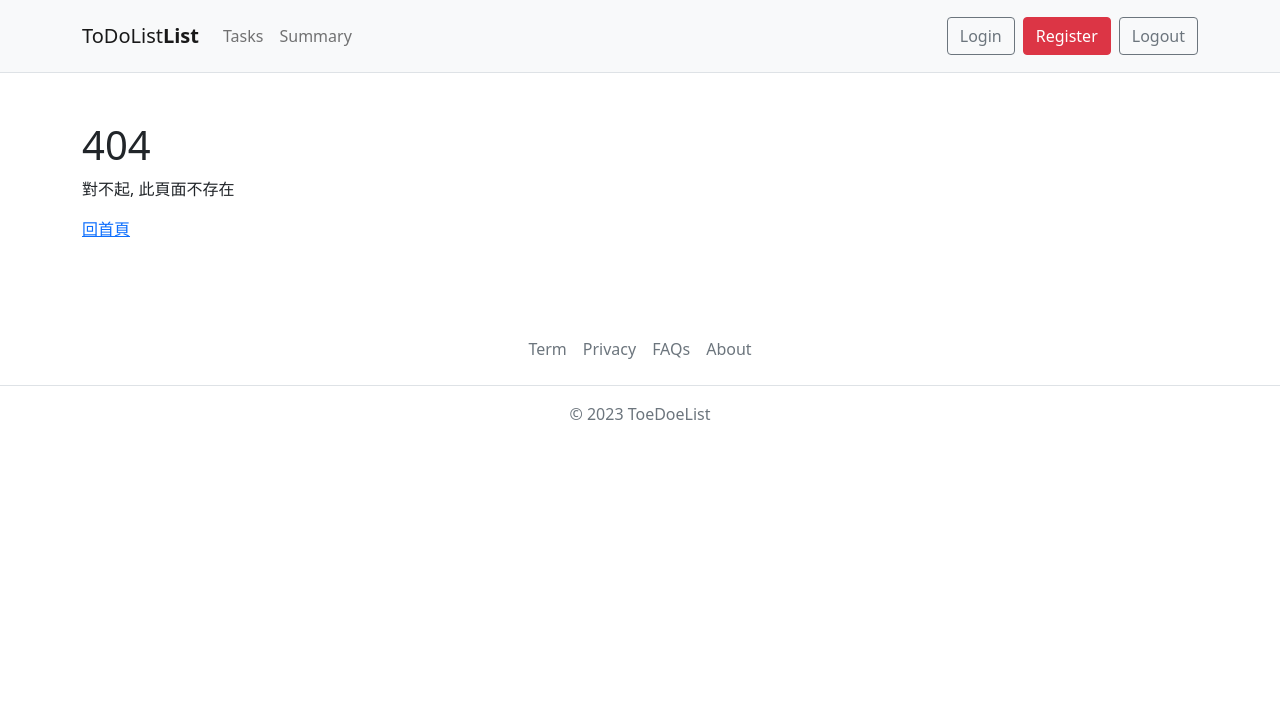
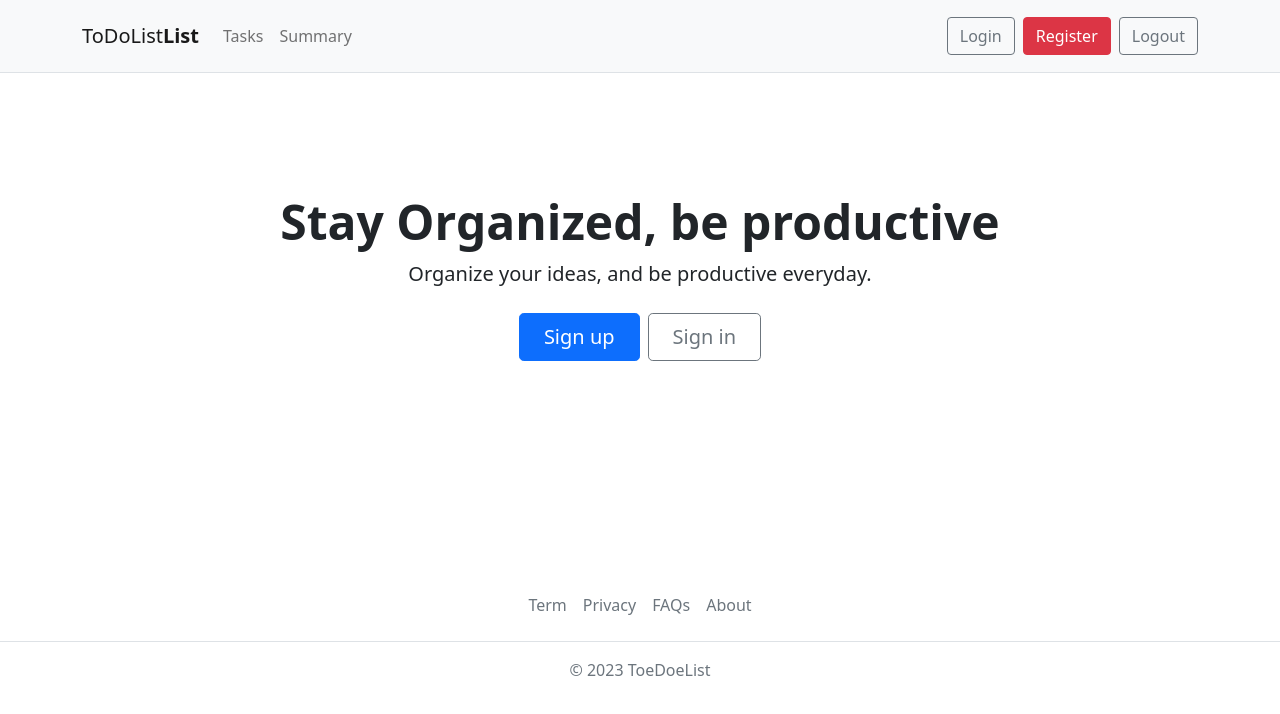
Before and after one commit to Wangtim4/task-vue, a Vue app: page / in a window 1280 px wide. Before the commit this address had no page. Shown: the top 714 px of the page. Built offline with nearby package versions, Linux system fonts and the light colour scheme.

Commit message:
過度動畫

```diff
--- a/src/App.vue
+++ b/src/App.vue
@@ -5,10 +5,21 @@
 
 <template>
 <Navbar />
-<router-view />
+<router-view v-slot="{ Component }">
+    <transition name="fade" mode="out-in">
+        <component :is="Component"></component>
+    </transition>
+</router-view>
 <Footer />
 </template>
 
 <style scoped>
-
+.fade-enter-active,
+.fade-leave-active {
+  transition: opacity 0.5s ease;
+}
+.fade-enter-from,
+.fade-leave-to {
+  opacity: 0;
+}
 </style>
--- /dev/null
+++ b/src/pages/HomePsge.vue
@@ -0,0 +1,12 @@
+<template>
+    <main class="px-4 py-5 my-5 text-center" style="min-height: 50vh;">
+        <h1 class="display-5 fw-bold mt-4">Stay Organized, be productive</h1>
+        <div class="col-lg-6 mx-auto">
+            <p class="lead mb-4">Organize your ideas, and be productive everyday.</p>
+            <div class="d-grid gap-2 d-sm-flex justify-content-sm-center">
+                <router-link :to="{ name: 'register' }" class="btn btn-primary btn-lg px-4 gap-3">Sign up</router-link>
+                <router-link :to="{ name: 'login' }" class="btn btn-outline-secondary btn-lg px-4">Sign in</router-link>
+            </div>
+        </div>
+    </main>
+</template>
--- a/src/pages/LoginPage.vue
+++ b/src/pages/LoginPage.vue
@@ -1,11 +1,13 @@
 <template>
+  <main class="px-4 py-5 my-5 text-center" style="min-height: 50vh">
     <h1>Login</h1>
     <button class="btn btn-primary" @click="handleClick">Login</button>
+  </main>
 </template>
 <script setup>
 import { useRouter } from "vue-router";
-const router = useRouter()
+const router = useRouter();
 const handleClick = () => {
-    router.push({ name: 'tasks' })
-}
+  router.push({ name: "tasks" });
+};
 </script>
--- a/src/router/index.js
+++ b/src/router/index.js
@@ -8,8 +8,13 @@
 });
 
 router.beforeEach((to,from) => {
-   if(to.path == "/tasks") {
-    return { name: 'login'}
+   if(to.meta.auth) {
+    return {
+        name: 'login',
+        query: {
+            redirect: to.fullPath,
+        }
+    }
    }
 })
 
--- a/src/router/router.js
+++ b/src/router/router.js
@@ -3,17 +3,28 @@
 import RegisterPage from "../pages/RegisterPage.vue"
 import SummaryPage from "../pages/SummaryPage.vue"
 import NotFoundErrorPage from "../pages/errors/NotFoundErrorPage.vue"
+import HomePage from "../pages/HomePsge.vue"
 
 const routes = [
     {
+        path: "/",
+        component:HomePage,
+        name:'home',
+
+    },
+    {
         path: "/tasks",
         component:TasksPage,
-        name:'tasks'
+        name:'tasks',
+        // meta: {
+        //     auth: true
+        // }
     },
     {
         path: "/summary",
         component:SummaryPage,
-        name:'summary'
+        name:'summary',
+
     },
     {
         path: "/login",
```
